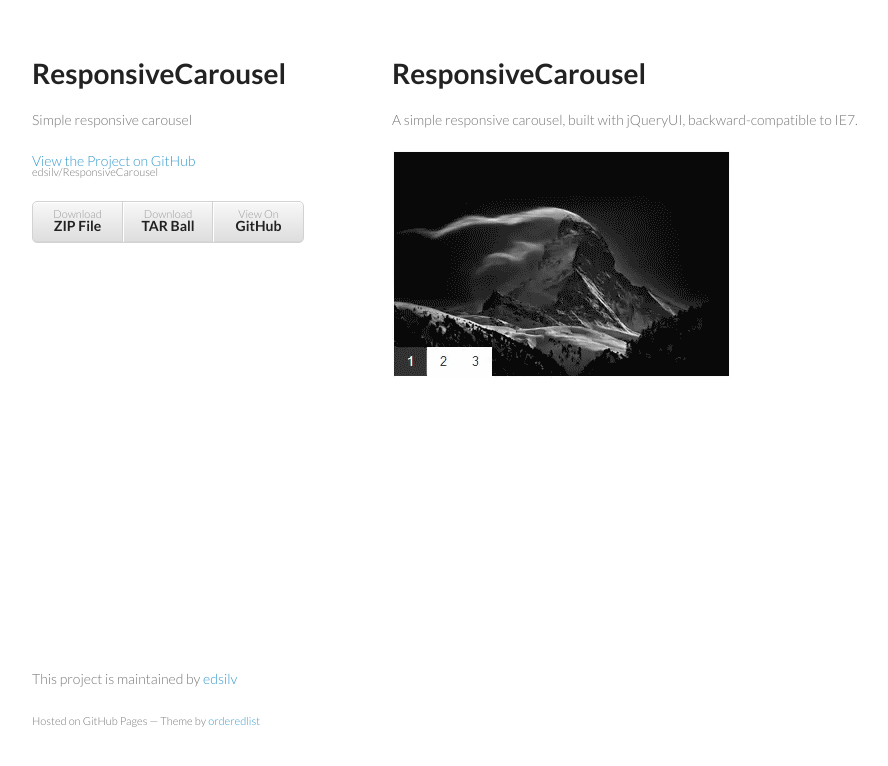
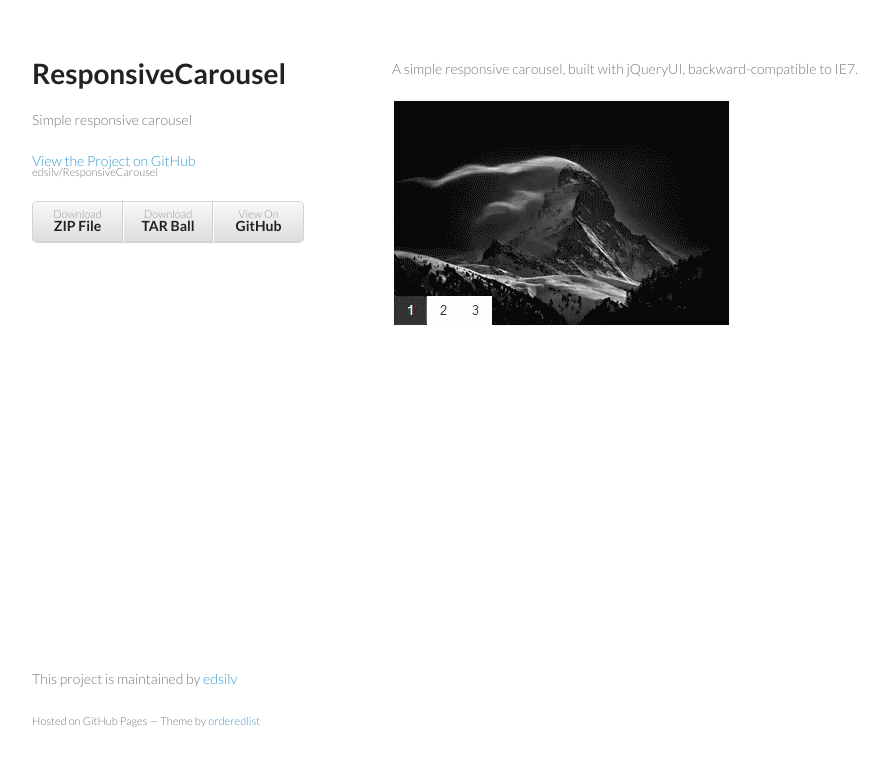
Before and after one commit to edsilv/ResponsiveCarousel, a plain HTML site: page index.html in a window 1280 px wide. Shown: the whole page, without its empty margins (178-1066 px from the left). Drawn offline with Linux system fonts and the light colour scheme.

Commit message:
removed title

```diff
--- a/index.html
+++ b/index.html
@@ -28,8 +28,6 @@
         </ul>
       </header>
       <section>
-        <h1>ResponsiveCarousel</h1>
-
         <p>A simple responsive carousel, built with jQueryUI, backward-compatible to IE7.</p>
 
         <img src="carousel.gif" />
```
